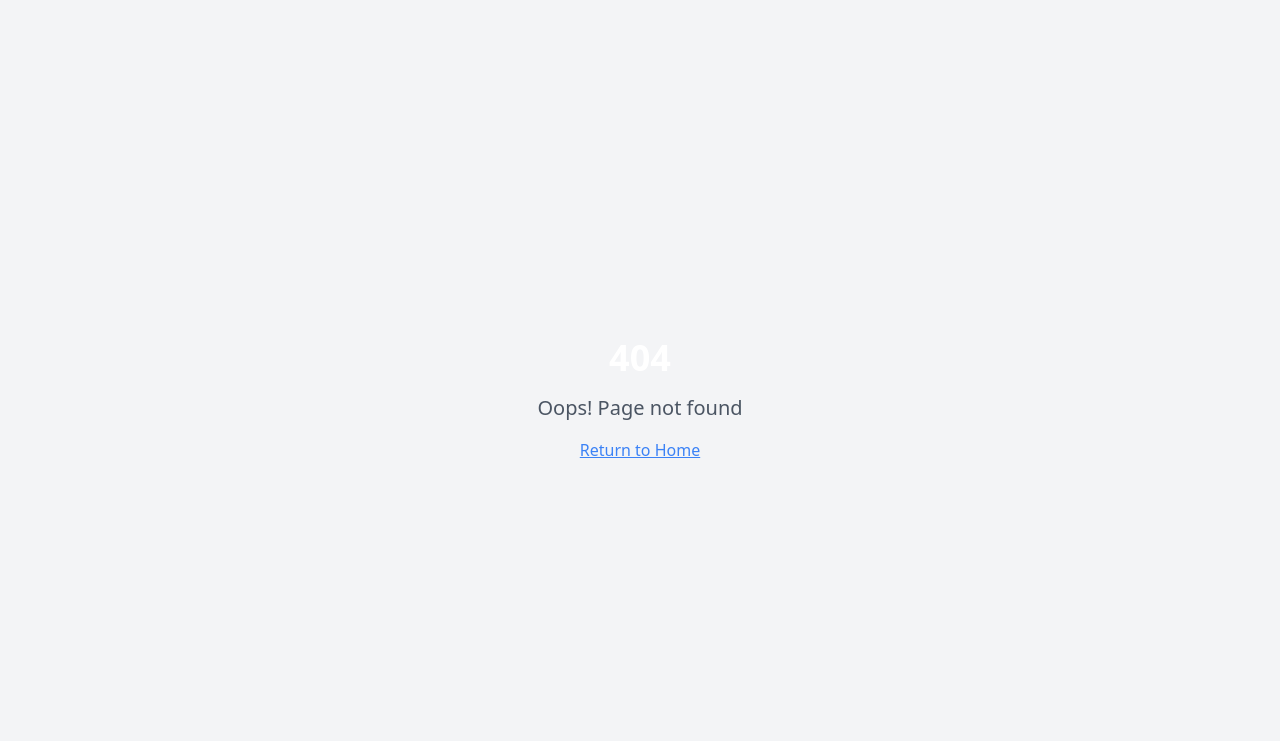
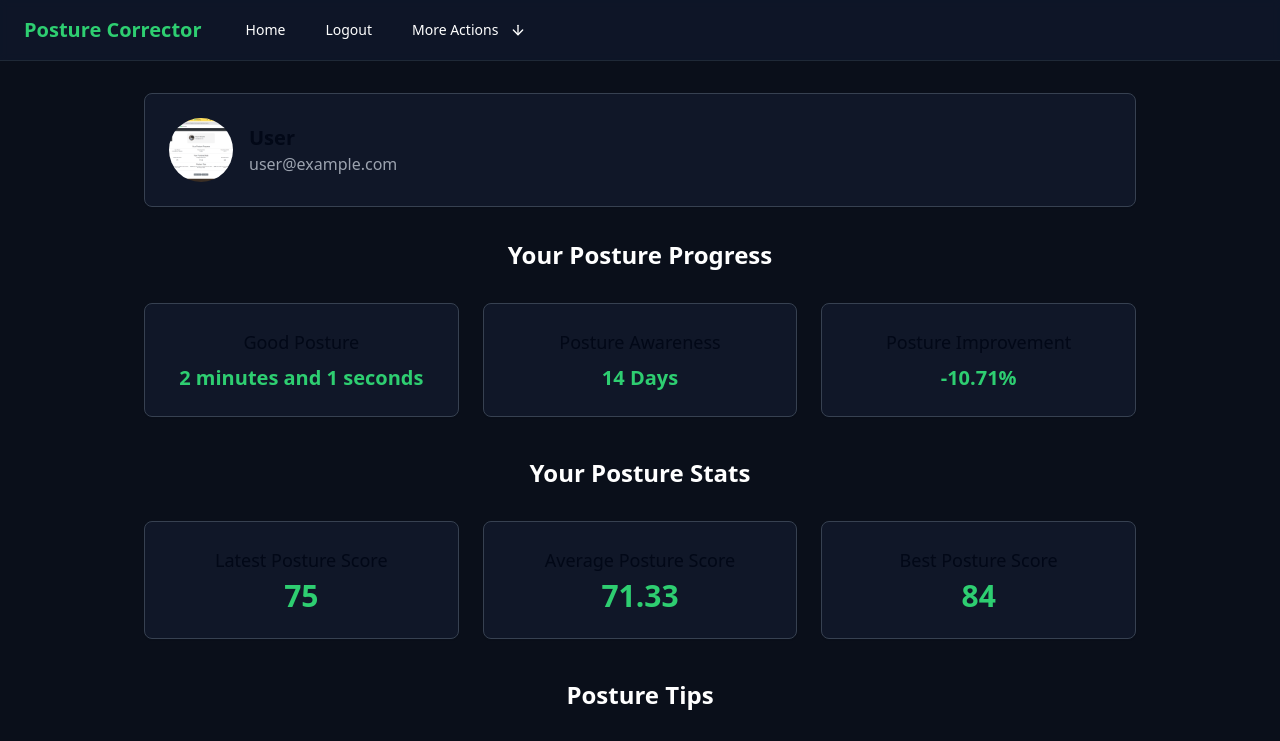
Before and after one commit to PradeepShanmugaraj007/image-scribe-artisan-forge, a React (Vite) app: page /dashboard in a window 1280 px wide. Before the commit this address had no page. Shown: the top 741 px of the page. Built offline with nearby package versions, Linux system fonts and the light colour scheme.

Commit message:
Refactor: Update header and color scheme
Update the header to remove the user name and replace it with "user".

```diff
--- a/src/App.tsx
+++ b/src/App.tsx
@@ -5,6 +5,7 @@ import { TooltipProvider } from "@/components/ui/tooltip";
 import { QueryClient, QueryClientProvider } from "@tanstack/react-query";
 import { BrowserRouter, Routes, Route } from "react-router-dom";
 import Index from "./pages/Index";
+import Dashboard from "./pages/Dashboard";
 import NotFound from "./pages/NotFound";
 
 const queryClient = new QueryClient();
@@ -17,6 +18,7 @@ const App = () => (
       <BrowserRouter>
         <Routes>
           <Route path="/" element={<Index />} />
+          <Route path="/dashboard" element={<Dashboard />} />
           <Route path="*" element={<NotFound />} />
         </Routes>
       </BrowserRouter>
--- a/src/components/Header.tsx
+++ b/src/components/Header.tsx
@@ -11,6 +11,12 @@ const Header = () => {
         </Link>
 
         <div className="flex space-x-4">
+          <Link to="/dashboard">
+            <Button variant="ghost" className="text-white hover:bg-[#172036]">
+              Dashboard
+            </Button>
+          </Link>
+
           <Button variant="ghost" className="text-white hover:bg-[#172036]">
             Login
           </Button>
--- /dev/null
+++ b/src/pages/Dashboard.tsx
@@ -0,0 +1,188 @@
+
+import { useState } from "react";
+import { Button } from "@/components/ui/button";
+import { Card, CardContent } from "@/components/ui/card";
+import {
+  ArrowRight,
+  History,
+  Feedback,
+  User as Profile,
+  Image as PosturePhotos,
+  Play as MonitorPlay
+} from "lucide-react";
+
+const Dashboard = () => {
+  const [dropdownOpen, setDropdownOpen] = useState(false);
+
+  const toggleDropdown = () => {
+    setDropdownOpen(!dropdownOpen);
+  };
+
+  return (
+    <div className="min-h-screen bg-[#0a0f1a] text-white">
+      {/* Header/Navigation */}
+      <header className="w-full py-3 px-6 bg-[#0f172a]/90 backdrop-blur-sm border-b border-gray-800 flex items-center justify-between">
+        <div className="flex items-center">
+          <h1 className="text-xl font-bold text-[#2ece71]">Posture Corrector</h1>
+
+          <nav className="ml-8 hidden md:block">
+            <ul className="flex space-x-4">
+              <li><Button variant="ghost" size="sm" className="text-white hover:bg-[#172036]">Home</Button></li>
+              <li><Button variant="ghost" size="sm" className="text-white hover:bg-[#172036]">Logout</Button></li>
+              <li className="relative">
+                <Button
+                  variant="ghost"
+                  size="sm"
+                  className="flex items-center text-white hover:bg-[#172036]"
+                  onClick={toggleDropdown}
+                >
+                  More Actions <ArrowRight className="ml-1 h-4 w-4 rotate-90" />
+                </Button>
+
+                {dropdownOpen && (
+                  <div className="absolute z-10 mt-2 w-48 bg-[#0f172a] border border-gray-800 rounded-md shadow-lg py-1">
+                    <Button variant="ghost" className="w-full justify-start text-sm text-white hover:bg-[#172036] px-4">
+                      <Feedback className="mr-2 h-4 w-4" />
+                      Feedback
+                    </Button>
+                    <Button variant="ghost" className="w-full justify-start text-sm text-white hover:bg-[#172036] px-4">
+                      <Profile className="mr-2 h-4 w-4" />
+                      Profile
+                    </Button>
+                    <Button variant="ghost" className="w-full justify-start text-sm text-white hover:bg-[#172036] px-4">
+                      <History className="mr-2 h-4 w-4" />
+                      History
+                    </Button>
+                    <Button variant="ghost" className="w-full justify-start text-sm text-white hover:bg-[#172036] px-4">
+                      <PosturePhotos className="mr-2 h-4 w-4" />
+                      Posture Photos
+                    </Button>
+                    <Button variant="ghost" className="w-full justify-start text-sm text-white hover:bg-[#172036] px-4">
+                      <MonitorPlay className="mr-2 h-4 w-4" />
+                      Monitor Your Posture
+                    </Button>
+                  </div>
+                )}
+              </li>
+            </ul>
+          </nav>
+        </div>
+      </header>
+
+      <main className="container mx-auto px-4 py-8 max-w-5xl">
+        {/* User Profile Card */}
+        <Card className="mb-8 bg-[#172036]/50 border-gray-700">
+          <CardContent className="p-6 flex items-center">
+            <div className="w-16 h-16 rounded-full bg-gray-500 mr-4 overflow-hidden">
+              <img
+                src="/lovable-uploads/5cd3ad95-d23b-4432-9320-8fed84870ac3.png"
+                alt="User avatar"
+                className="w-full h-full object-cover"
+              />
+            </div>
+            <div>
+              <h2 className="text-xl font-semibold">User</h2>
+              <p className="text-gray-400">user@example.com</p>
+            </div>
+          </CardContent>
+        </Card>
+
+        {/* Progress Section */}
+        <section className="mb-10">
+          <h2 className="text-2xl font-semibold text-center mb-8">Your Posture Progress</h2>
+
+          <div className="grid grid-cols-1 md:grid-cols-3 gap-6">
+            <Card className="bg-[#172036]/50 border-gray-700">
+              <CardContent className="p-6 flex flex-col items-center">
+                <h3 className="text-lg font-medium mb-2">Good Posture</h3>
+                <p className="text-[#2ece71] font-bold text-xl">2 minutes and 1 seconds</p>
+              </CardContent>
+            </Card>
+
+            <Card className="bg-[#172036]/50 border-gray-700">
+              <CardContent className="p-6 flex flex-col items-center">
+                <h3 className="text-lg font-medium mb-2">Posture Awareness</h3>
+                <p className="text-[#2ece71] font-bold text-xl">14 Days</p>
+              </CardContent>
+            </Card>
+
+            <Card className="bg-[#172036]/50 border-gray-700">
+              <CardContent className="p-6 flex flex-col items-center">
+                <h3 className="text-lg font-medium mb-2">Posture Improvement</h3>
+                <p className="text-[#2ece71] font-bold text-xl">-10.71%</p>
+              </CardContent>
+            </Card>
+          </div>
+        </section>
+
+        {/* Stats Section */}
+        <section className="mb-10">
+          <h2 className="text-2xl font-semibold text-center mb-8">Your Posture Stats</h2>
+
+          <div className="grid grid-cols-1 md:grid-cols-3 gap-6">
+            <Card className="bg-[#172036]/50 border-gray-700">
+              <CardContent className="p-6 flex flex-col items-center">
+                <h3 className="text-lg font-medium mb-1">Latest Posture Score</h3>
+                <p className="text-[#2ece71] font-bold text-3xl">75</p>
+              </CardContent>
+            </Card>
+
+            <Card className="bg-[#172036]/50 border-gray-700">
+              <CardContent className="p-6 flex flex-col items-center">
+                <h3 className="text-lg font-medium mb-1">Average Posture Score</h3>
+                <p className="text-[#2ece71] font-bold text-3xl">71.33</p>
+              </CardContent>
+            </Card>
+
+            <Card className="bg-[#172036]/50 border-gray-700">
+              <CardContent className="p-6 flex flex-col items-center">
+                <h3 className="text-lg font-medium mb-1">Best Posture Score</h3>
+                <p className="text-[#2ece71] font-bold text-3xl">84</p>
+              </CardContent>
+            </Card>
+          </div>
+        </section>
+
+        {/* Tips Section */}
+        <section className="mb-10">
+          <h2 className="text-2xl font-semibold text-center mb-8">Posture Tips</h2>
+
+          <div className="grid grid-cols-1 md:grid-cols-3 gap-6">
+            <Card className="bg-[#172036]/50 border-gray-700">
+              <CardContent className="p-6">
+                <h3 className="font-medium mb-2"><span className="text-[#2ece71]">Tip #1:</span></h3>
+                <p>Sit up straight with your shoulders back and down on your chair</p>
+              </CardContent>
+            </Card>
+
+            <Card className="bg-[#172036]/50 border-gray-700">
+              <CardContent className="p-6">
+                <h3 className="font-medium mb-2"><span className="text-[#2ece71]">Tip #2:</span></h3>
+                <p>Keep your feet flat on the ground and your knees at a 90-degree angle</p>
+              </CardContent>
+            </Card>
+
+            <Card className="bg-[#172036]/50 border-gray-700">
+              <CardContent className="p-6">
+                <h3 className="font-medium mb-2"><span className="text-[#2ece71]">Tip #3:</span></h3>
+                <p>Take breaks every 30 minutes to stretch and move around</p>
+              </CardContent>
+            </Card>
+          </div>
+        </section>
+
+        {/* Action Buttons */}
+        <div className="flex justify-center gap-4">
+          <Button className="bg-gray-600 hover:bg-gray-700 text-white">
+            Monitor Posture
+          </Button>
+          <Button className="bg-gray-600 hover:bg-gray-700 text-white">
+            Check History
+          </Button>
+        </div>
+      </main>
+    </div>
+  );
+};
+
+export default Dashboard;
```
Also changed, not shown: public/lovable-uploads/5cd3ad95-d23b-4432-9320-8fed84870ac3.png (added).
